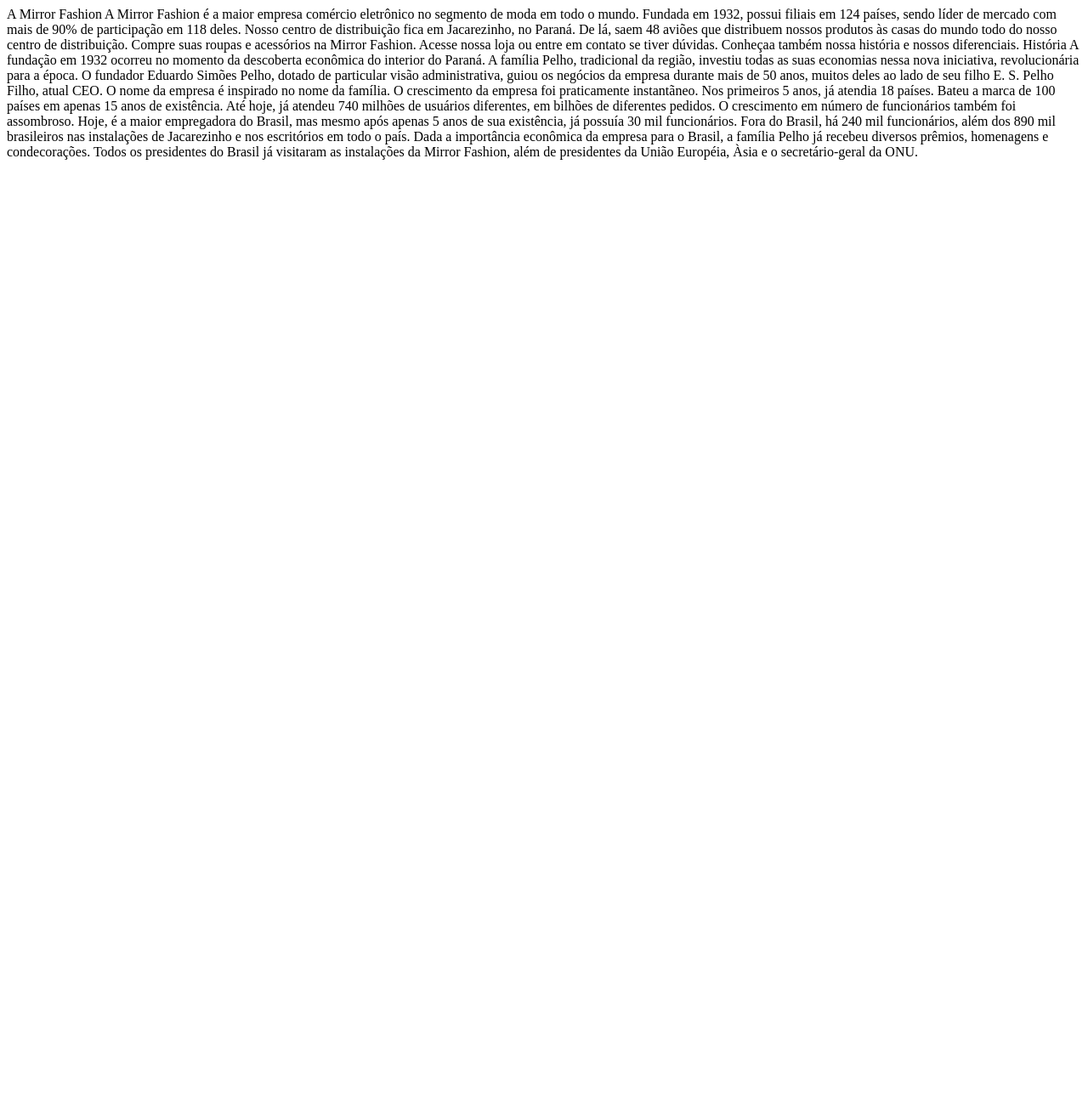
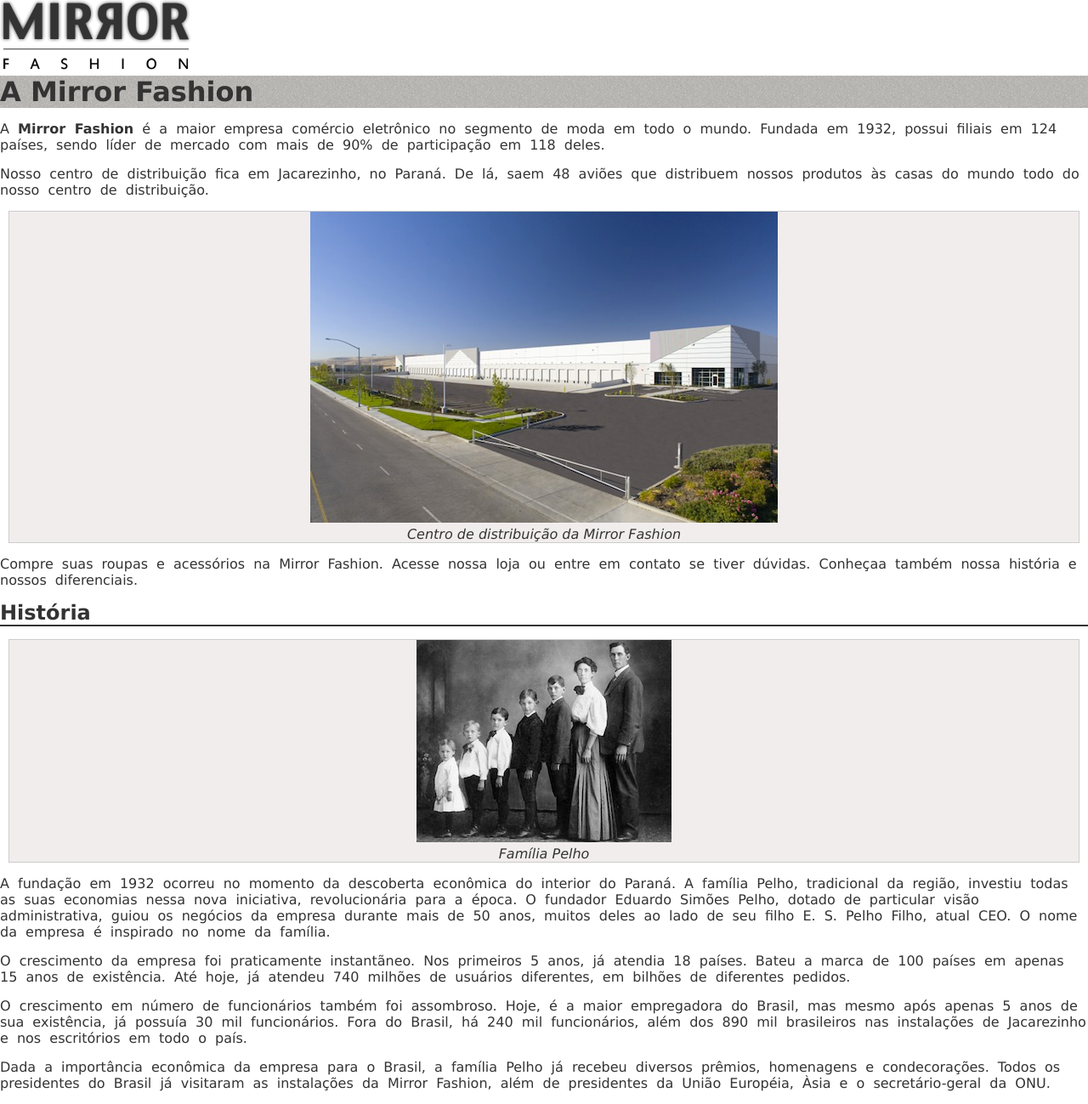
Before and after one commit to DEVinicius/MirrorFashion, a plain HTML site: page public_html/sobre.html in a window 1280 px wide. Shown: the whole page at 85% size. Before the commit the page ends 800 px from the top, so only its background shows below. Drawn offline with Linux system fonts and the light colour scheme.

Commit message:
feat: sobre.html finished

```diff
--- /dev/null
+++ b/css/sobre/style.scss
@@ -0,0 +1,36 @@
+* {
+    margin: 0;
+    padding: 0;
+    box-sizing: border-box;
+}
+
+body {
+    color: #333333;
+    font-family: "Lucida Sans Unicode", "Lucida Grande", sans-serif;
+    main {
+        h1 {
+            background-image: url("/img/sobre-background.jpg");
+        }
+
+        h2 {
+            border-bottom: 2px solid #333333;
+        }
+
+        p {
+            word-spacing: 5px;
+            margin: 15px 0;
+        }
+
+        figure {
+            margin: 15px 10px;
+            background-color: #F2EDED;
+            border: 1px solid #ccc;
+            text-align: center;
+        }
+
+        figcaption {
+            font-style: italic;
+        }
+
+    }
+}
--- a/public_html/sobre.html
+++ b/public_html/sobre.html
@@ -5,26 +5,84 @@
     <meta http-equiv="X-UA-Compatible" content="IE=edge">
     <meta name="viewport" content="width=device-width, initial-scale=1.0">
     <title>Sobre a Mirror Fashion</title>
+    <link rel="stylesheet" href="/css/sobre/style.css">
 </head>
 <body>
-    A Mirror Fashion
+    <header>
+        <figure>
+            <img src="/img/logo.png" alt="Logo Mirror Fashion">
+        </figure>
+    </header>
+    <main>
+        <h1>
+            A Mirror Fashion
+        </h1>
+        <p>
+            A <strong>Mirror Fashion</strong> é a maior empresa comércio eletrônico no segmento de
+            moda em todo o mundo. Fundada em 1932, possui filiais em 124 países,
+            sendo líder de mercado com mais de 90% de participação em 118 deles.
+        </p>
 
-A Mirror Fashion é a maior empresa comércio eletrônico no segmento de moda em todo o mundo. Fundada em 1932, possui filiais em 124 países, sendo líder de mercado com mais de 90% de participação em 118 deles.
+        <p>
+            Nosso centro de distribuição fica em Jacarezinho, no Paraná. De lá,
+            saem 48 aviões que distribuem nossos produtos às casas do mundo todo
+            do nosso centro de distribuição.
+        </p>
 
-Nosso centro de distribuição fica em Jacarezinho, no Paraná. De lá, saem 48 aviões que distribuem nossos produtos às casas do mundo todo do nosso centro de distribuição.
+        <figure>
+            <img src="/img/centro-distribuicao.png" alt="centro de distribuição">
+            <figcaption>
+                Centro de distribuição da Mirror Fashion
+            </figcaption>
+        </figure>
 
-Compre suas roupas e acessórios na Mirror Fashion. Acesse nossa loja ou entre em contato se tiver dúvidas. Conheçaa também nossa história e nossos diferenciais.
+        <p>
+            Compre suas roupas e acessórios na Mirror Fashion. Acesse nossa
+            loja ou entre em contato se tiver dúvidas. Conheçaa também nossa
+            história e nossos diferenciais.
+        </p>
 
 
+        <h2>
+            História
+        </h2>
 
-História
+        <figure>
+            <img src="/img/familia-pelho.jpg" alt="centro de distribuição">
+            <figcaption>
+                Família Pelho
+            </figcaption>
+        </figure>
 
-A fundação em 1932 ocorreu no momento da descoberta econômica do interior do Paraná. A família Pelho, tradicional da região, investiu todas as suas economias nessa nova iniciativa, revolucionária para a época. O fundador Eduardo Simões Pelho, dotado de particular visão administrativa, guiou os negócios da empresa durante mais de 50 anos, muitos deles ao lado de seu filho E. S. Pelho Filho, atual CEO. O nome da empresa é inspirado no nome da família.
+        <p>
+            A fundação em 1932 ocorreu no momento da descoberta econômica do
+            interior do Paraná. A família Pelho, tradicional da região, investiu
+            todas as suas economias nessa nova iniciativa, revolucionária para a época.
+            O fundador Eduardo Simões Pelho, dotado de particular visão administrativa,
+            guiou os negócios da empresa durante mais de 50 anos, muitos deles ao lado de
+            seu filho E. S. Pelho Filho, atual CEO. O nome da empresa é inspirado no nome da família.
+        </p>
 
-O crescimento da empresa foi praticamente instantãneo. Nos primeiros 5 anos, já atendia 18 países. Bateu a marca de 100 países em apenas 15 anos de existência. Até hoje, já atendeu 740 milhões de usuários diferentes, em bilhões de diferentes pedidos.
+        <p>
+            O crescimento da empresa foi praticamente instantãneo. Nos primeiros 5 anos,
+            já atendia 18 países. Bateu a marca de 100 países em apenas 15 anos de existência.
+            Até hoje, já atendeu 740 milhões de usuários diferentes, em bilhões de diferentes pedidos.
+        </p>
 
-O crescimento em número de funcionários também foi assombroso. Hoje, é a maior empregadora do Brasil, mas mesmo após apenas 5 anos de sua existência, já possuía 30 mil funcionários. Fora do Brasil, há 240 mil funcionários, além dos 890 mil brasileiros nas instalações de Jacarezinho e nos escritórios em todo o país.
+        <p>
+            O crescimento em número de funcionários também foi assombroso. Hoje, é
+            a maior empregadora do Brasil, mas mesmo após apenas 5 anos de sua existência,
+            já possuía 30 mil funcionários. Fora do Brasil, há 240 mil funcionários,
+            além dos 890 mil brasileiros nas instalações de Jacarezinho e nos escritórios
+            em todo o país.
+        </p>
 
-Dada a importância econômica da empresa para o Brasil, a família Pelho já recebeu diversos prêmios, homenagens e condecorações. Todos os presidentes do Brasil já visitaram as instalações da Mirror Fashion, além de presidentes da União Européia, Àsia e o secretário-geral da ONU.
+        <p>
+            Dada a importância econômica da empresa para o Brasil, a
+            família Pelho já recebeu diversos prêmios, homenagens e condecorações.
+            Todos os presidentes do Brasil já visitaram as instalações da Mirror Fashion,
+             além de presidentes da União Européia, Àsia e o secretário-geral da ONU.
+        </p>
+    </main>
 </body>
 </html>
```
Also changed, not shown: css/sobre/style.css (added), js/script.js (added), 1 other file.
